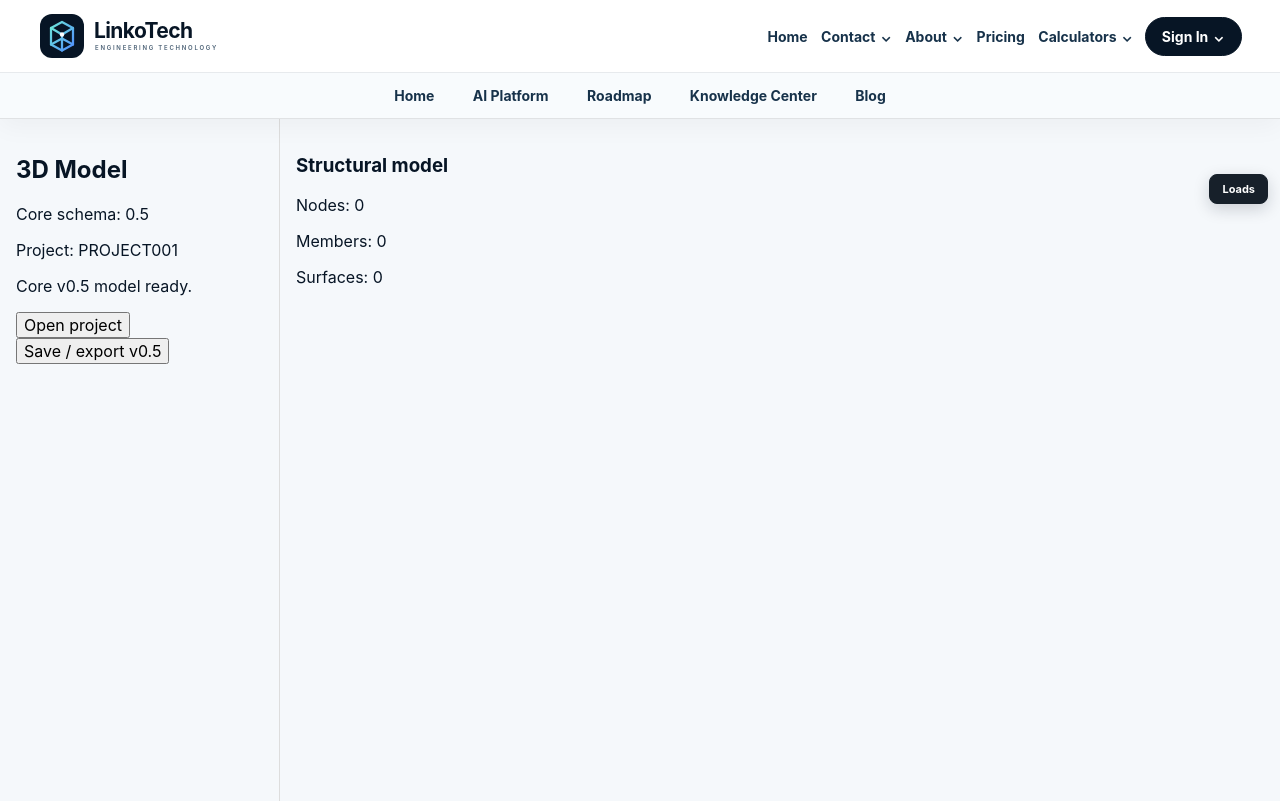
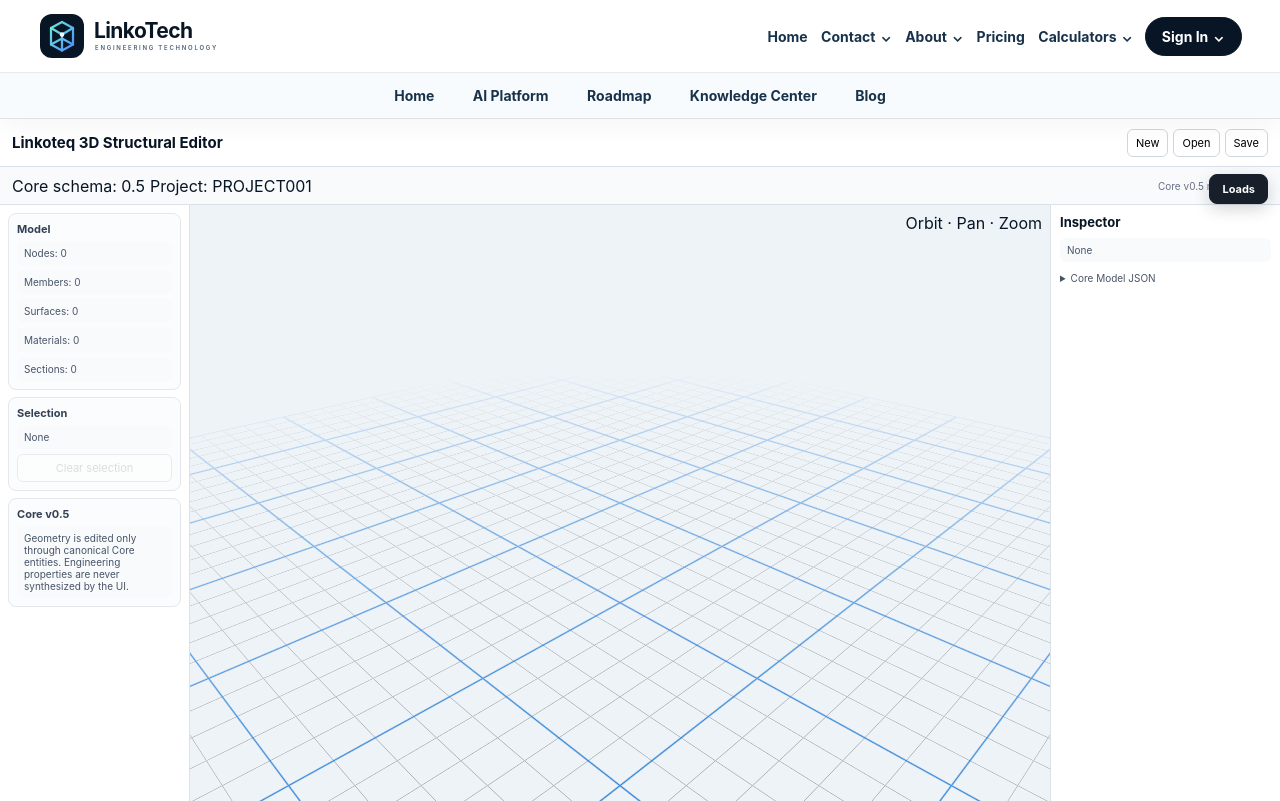
Before and after one commit to dehghoon/3D-Model, a Next.js app: page / in a window 1280 px wide. Built offline with nearby package versions, Linux system fonts and the light colour scheme.

Commit message:
Restore Core v0.5 3D editor viewport and selection UX

```diff
--- a/components/StructuralEditorV05.tsx
+++ b/components/StructuralEditorV05.tsx
@@ -1,9 +1,18 @@
 "use client";
 
-import { useRef, useState } from "react";
-import type { StructuralModel } from "@linkoteq/structural-core";
+import { Canvas } from "@react-three/fiber";
+import { Grid, OrbitControls } from "@react-three/drei";
+import * as THREE from "three";
+import { ChangeEvent, useMemo, useRef, useState } from "react";
+import type { Member, Node, StructuralModel, Surface } from "@linkoteq/structural-core";
 import LoadManager from "./LoadManager";
 import { assertCanonicalV05, migrateProjectToV05 } from "../lib/core-v05";
+
+type Selection =
+  | { type: "node"; id: string }
+  | { type: "member"; id: string }
+  | { type: "surface"; id: string }
+  | null;
 
 function emptyModel(): StructuralModel {
   return {
@@ -36,8 +45,170 @@ function downloadModel(model: StructuralModel) {
   URL.revokeObjectURL(url);
 }
 
+function position(node: Node): [number, number, number] {
+  return [node.position.x, node.position.z, node.position.y];
+}
+
+function MemberMesh({
+  member,
+  nodes,
+  selected,
+  onSelect,
+}: {
+  member: Member;
+  nodes: Node[];
+  selected: boolean;
+  onSelect: () => void;
+}) {
+  const a = nodes.find((node) => node.id === member.startNodeId);
+  const b = nodes.find((node) => node.id === member.endNodeId);
+  const geometry = useMemo(() => {
+    if (!a || !b) return null;
+    const p = new THREE.Vector3(...position(a));
+    const q = new THREE.Vector3(...position(b));
+    const direction = q.clone().sub(p);
+    const length = direction.length();
+    if (!length) return null;
+    const result = new THREE.BoxGeometry(selected ? 0.28 : 0.22, length, selected ? 0.28 : 0.22);
+    result.translate(0, length / 2, 0);
+    result.applyQuaternion(
+      new THREE.Quaternion().setFromUnitVectors(new THREE.Vector3(0, 1, 0), direction.normalize()),
+    );
+    result.translate(p.x, p.y, p.z);
+    return result;
+  }, [a, b, selected]);
+
+  if (!geometry) return null;
+  return (
+    <mesh
+      geometry={geometry}
+      onClick={(event) => {
+        event.stopPropagation();
+        onSelect();
+      }}
+    >
+      <meshStandardMaterial color={selected ? "#f97316" : member.type === "column" ? "#2563eb" : "#26734d" } />
+    </mesh>
+  );
+}
+
+function SurfaceMesh({
+  surface,
+  nodes,
+  selected,
+  onSelect,
+}: {
+  surface: Surface;
+  nodes: Node[];
+  selected: boolean;
+  onSelect: () => void;
+}) {
+  const points = surface.boundaryNodeIds
+    .map((id) => nodes.find((node) => node.id === id))
+    .filter((node): node is Node => Boolean(node));
+  const geometry = useMemo(() => {
+    if (points.length < 3) return null;
+    const origin = points[0];
+    const shape = new THREE.Shape();
+    shape.moveTo(0, 0);
+    for (let index = 1; index < points.length; index += 1) {
+      shape.lineTo(
+        points[index].position.x - origin.position.x,
+        points[index].position.y - origin.position.y,
+      );
+    }
+    shape.closePath();
+    const result = new THREE.ShapeGeometry(shape);
+    result.rotateX(-Math.PI / 2);
+    result.translate(origin.position.x, origin.position.z + 0.01, origin.position.y);
+    return result;
+  }, [points]);
+
+  if (!geometry) return null;
+  return (
+    <mesh
+      geometry={geometry}
+      onClick={(event) => {
+        event.stopPropagation();
+        onSelect();
+      }}
+    >
+      <meshStandardMaterial
+        color={selected ? "#f97316" : "#9ca3af"}
+        transparent
+        opacity={0.48}
+        side={THREE.DoubleSide}
+      />
+    </mesh>
+  );
+}
+
+function Scene({
+  model,
+  selection,
+  onSelect,
+}: {
+  model: StructuralModel;
+  selection: Selection;
+  onSelect: (selection: Selection) => void;
+}) {
+  return (
+    <>
+      <color attach="background" args={["#eef3f8"]} />
+      <ambientLight intensity={1.1} />
+      <directionalLight position={[10, 14, 8]} intensity={1.8} />
+      {model.grids.map((grid) => {
+        const points = [
+          new THREE.Vector3(grid.start.x, grid.start.z + 0.01, grid.start.y),
+          new THREE.Vector3(grid.end.x, grid.end.z + 0.01, grid.end.y),
+        ];
+        const geometry = new THREE.BufferGeometry().setFromPoints(points);
+        return (
+          <lineSegments key={grid.id} geometry={geometry}>
+            <lineBasicMaterial color="#64748b" transparent opacity={0.7} />
+          </lineSegments>
+        );
+      })}
+      {model.surfaces.map((surface) => (
+        <SurfaceMesh
+          key={surface.id}
+          surface={surface}
+          nodes={model.nodes}
+          selected={selection?.type === "surface" && selection.id === surface.id}
+          onSelect={() => onSelect({ type: "surface", id: surface.id })}
+        />
+      ))}
+      {model.members.map((member) => (
+        <MemberMesh
+          key={member.id}
+          member={member}
+          nodes={model.nodes}
+          selected={selection?.type === "member" && selection.id === member.id}
+          onSelect={() => onSelect({ type: "member", id: member.id })}
+        />
+      ))}
+      {model.nodes.map((node) => (
+        <mesh
+          key={node.id}
+          position={position(node)}
+          onClick={(event) => {
+            event.stopPropagation();
+            onSelect({ type: "node", id: node.id });
+          }}
+        >
+          <sphereGeometry args={[selection?.type === "node" && selection.id === node.id ? 0.15 : 0.095, 16, 16]} />
+          <meshStandardMaterial color={selection?.type === "node" && selection.id === node.id ? "#f97316" : "#2563eb"} />
+        </mesh>
+      ))}
+      <Grid args={[40, 40]} cellSize={1} sectionSize={5} fadeDistance={45} />
+      <OrbitControls makeDefault enablePan enableZoom />
+    </>
+  );
+}
+
 export default function StructuralEditorV05() {
   const [model, setModel] = useState<StructuralModel>(() => emptyModel());
+  const [selection, setSelection] = useState<Selection>(null);
   const [message, setMessage] = useState("Core v0.5 model ready.");
   const inputRef = useRef<HTMLInputElement>(null);
 
@@ -45,53 +216,119 @@ export default function StructuralEditorV05() {
     const parsed = JSON.parse(await file.text()) as unknown;
     const migrated = migrateProjectToV05(parsed);
     assertCanonicalV05(migrated.model);
-    setModel(migrated.model as unknown as StructuralModel);
-    setMessage(migrated.warnings.length ? migrated.warnings.join(" ") : "Core v0.5 project imported.");
+    setModel(migrated.model as StructuralModel);
+    setSelection(null);
+    setMessage(
+      migrated.warnings.length
+        ? migrated.warnings.join(" ")
+        : "Core v0.5 project imported.",
+    );
+  }
+
+  function selectedLabel() {
+    if (!selection) return "None";
+    return `${selection.type}: ${selection.id}`;
   }
 
   return (
-    <div style={{ display: "grid", gridTemplateColumns: "280px 1fr", minHeight: "100vh" }}>
-      <aside style={{ padding: 16, borderRight: "1px solid #ddd" }}>
-        <h2>3D Model</h2>
-        <p>Core schema: {model.schemaVersion}</p>
-        <p>Project: {model.project.id}</p>
-        <p>{message}</p>
-        <button onClick={() => inputRef.current?.click()}>Open project</button>
+    <div className="appShell">
+      <header className="topbar">
+        <strong>Linkoteq 3D Structural Editor</strong>
+        <div className="topActions">
+          <button
+            onClick={() => {
+              setModel(emptyModel());
+              setSelection(null);
+              setMessage("New Core v0.5 project created.");
+            }}
+          >
+            New
+          </button>
+          <button onClick={() => inputRef.current?.click()}>Open</button>
+          <button onClick={() => downloadModel(model)}>Save</button>
           <input
             ref={inputRef}
+            hidden
             type="file"
-          accept="application/json"
-          hidden
-          onChange={(event) => {
+            accept=".json,.ltq,application/json"
+            onChange={(event: ChangeEvent<HTMLInputElement>) => {
               const file = event.target.files?.[0];
               if (file) {
-              importProject(file).catch((error) => {
+                importProject(file).catch((error: unknown) => {
                   setMessage(error instanceof Error ? error.message : "Import failed.");
                 });
               }
+              event.target.value = "";
             }}
           />
-        <button onClick={() => downloadModel(model)}>Save / export v0.5</button>
+        </div>
+      </header>
+
+      <div className="importbar">
+        <span>Core schema: {model.schemaVersion}</span>
+        <span>Project: {model.project.id}</span>
+        <span className="statusText">{message}</span>
+      </div>
+
+      <main className="workspace">
+        <aside className="toolbar">
+          <section className="panelBlock">
+            <h3>Model</h3>
+            <div className="selectionText">Nodes: {model.nodes.length}</div>
+            <div className="selectionText">Members: {model.members.length}</div>
+            <div className="selectionText">Surfaces: {model.surfaces.length}</div>
+            <div className="selectionText">Materials: {model.materials.length}</div>
+            <div className="selectionText">Sections: {model.sections.length}</div>
+          </section>
+          <section className="panelBlock">
+            <h3>Selection</h3>
+            <div className="selectionText">{selectedLabel()}</div>
+            <button onClick={() => setSelection(null)} disabled={!selection}>
+              Clear selection
+            </button>
+          </section>
+          <section className="panelBlock">
+            <h3>Core v0.5</h3>
+            <p className="selectionText">
+              Geometry is edited only through canonical Core entities. Engineering properties are never synthesized by the UI.
+            </p>
+          </section>
         </aside>
-      <main style={{ padding: 16 }}>
-        <h3>Structural model</h3>
-        <p>Nodes: {model.nodes.length}</p>
-        <p>Members: {model.members.length}</p>
-        <p>Surfaces: {model.surfaces.length}</p>
+
+        <section className="viewport" onContextMenu={(event) => event.preventDefault()}>
+          <Canvas
+            shadows
+            camera={{ position: [18, 12, 18], fov: 45 }}
+            onPointerMissed={() => setSelection(null)}
+          >
+            <Scene model={model} selection={selection} onSelect={setSelection} />
+          </Canvas>
+          <div className="viewControls">Orbit · Pan · Zoom</div>
+        </section>
+
+        <aside className="inspector">
+          <h2>Inspector</h2>
+          <p className="selectionText">{selectedLabel()}</p>
+          <details>
+            <summary>Core Model JSON</summary>
+            <pre>{JSON.stringify(model, null, 2)}</pre>
+          </details>
+        </aside>
+      </main>
+
       <LoadManager
         model={model}
-          selectedSurfaces={[]}
-          selectedMembers={[]}
-          selectedNodes={[]}
+        selectedSurfaces={selection?.type === "surface" ? model.surfaces.filter((item) => item.id === selection.id) : []}
+        selectedMembers={selection?.type === "member" ? model.members.filter((item) => item.id === selection.id) : []}
+        selectedNodes={selection?.type === "node" ? model.nodes.filter((item) => item.id === selection.id) : []}
         onModelChange={(next, status) => {
           assertCanonicalV05(next);
           setModel(next);
           if (status) setMessage(status);
         }}
-          onBeginTargetSelection={() => setMessage("Target selection is unavailable in recovery view.")}
-          onEndTargetSelection={() => undefined}
+        onBeginTargetSelection={() => setMessage("Select a model target for load assignment.")}
+        onEndTargetSelection={() => setMessage("Load target selection finished.")}
       />
-      </main>
     </div>
   );
 }
```
Lines whose indentation alone changed are shown as unchanged.
